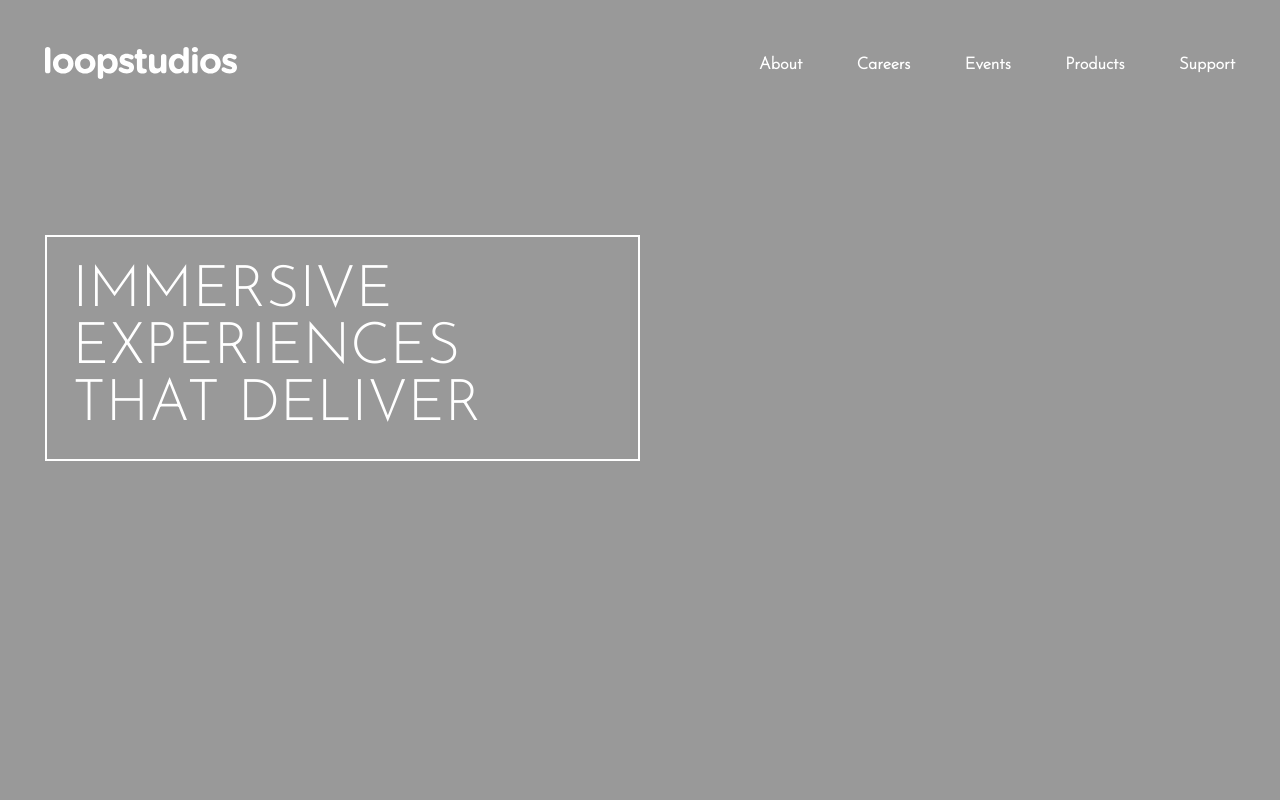
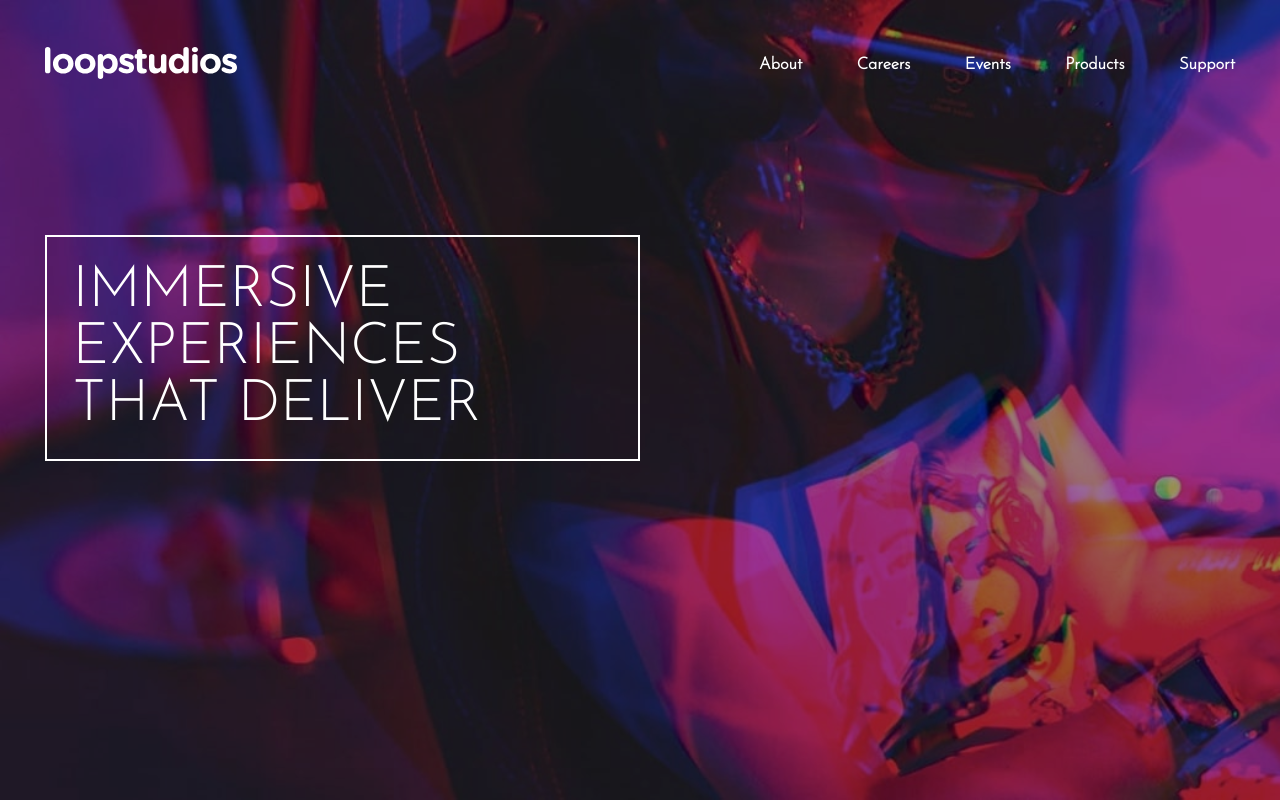
Before and after one commit to Felipe-Alex/loopstudios-lading-page, a plain HTML site: page index.html in a window 1280 px wide. Shown: the top 802 px of the page. Drawn offline with Linux system fonts and the light colour scheme; the site is published under a folder, as on GitHub Pages, so addresses that start at the root find nothing.

Commit message:
Update style.css

```diff
--- a/style.css
+++ b/style.css
@@ -125,10 +125,6 @@ p {
         font-weight: bold;
     }
 }
-
-/* .menu a:hover { //agregar barrita debajo del nombre
-    border-bottom: 1px solid var(--color-white);
-} */
 
 /* *******Creation******* */
 .creation__btn {
@@ -276,7 +272,7 @@ p {
 
 /* ******* Header Styles **** */
 .header {
-    background-image: url(/images/mobile/image-hero.jpg);
+    background-image: url(./images/mobile/image-hero.jpg);
     background-repeat: no-repeat;
     background-size: cover;
     height: 100vh;
@@ -300,7 +296,7 @@ p {
 
 @media only screen and (min-width: 768px) {
     .header {
-        background-image: url(/images/desktop/image-hero.jpg);
+        background-image: url(./images/desktop/image-hero.jpg);
         background-blend-mode: darken;
         background-color: rgba(0,0,0,0.4);
     }
```
